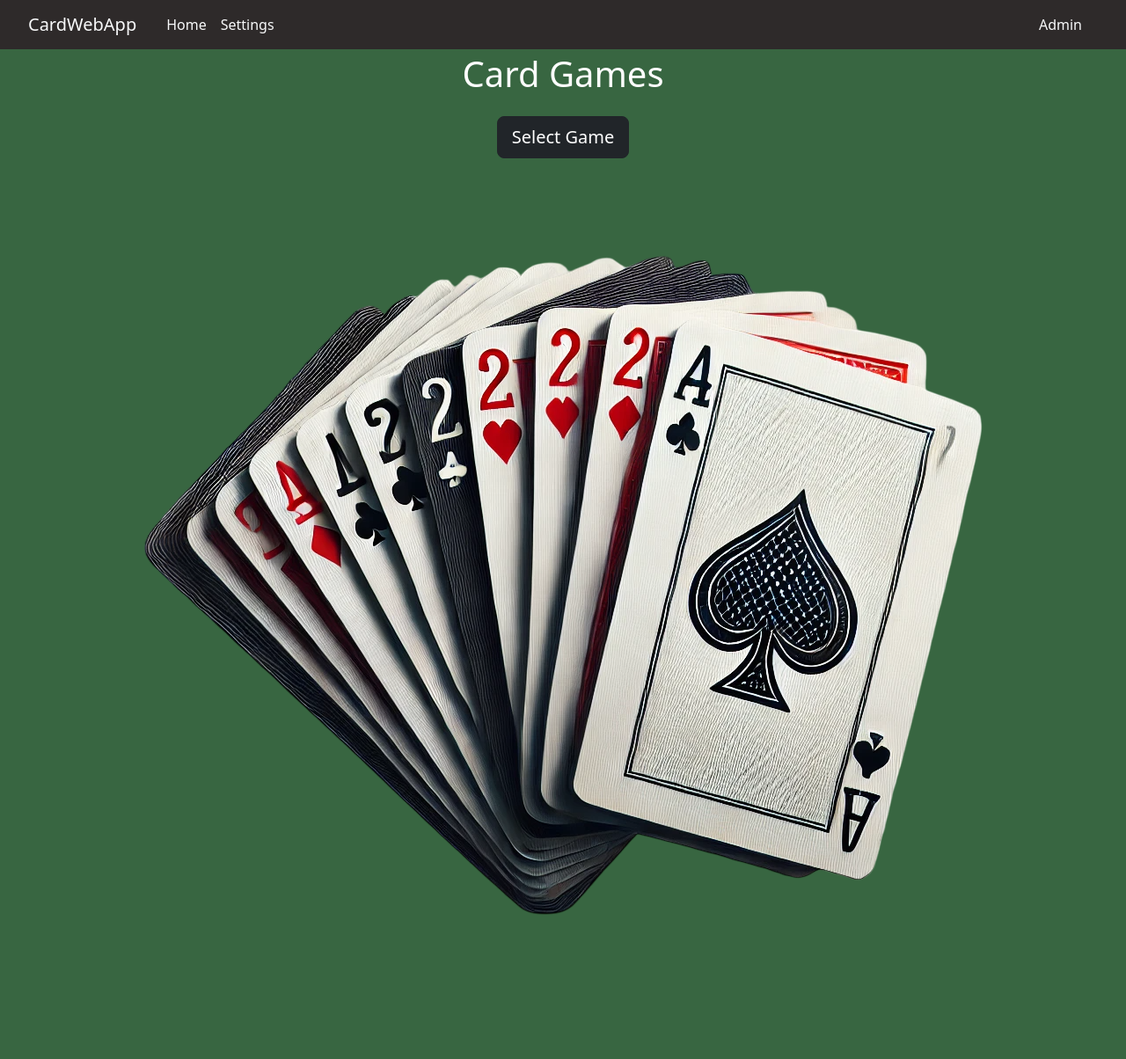
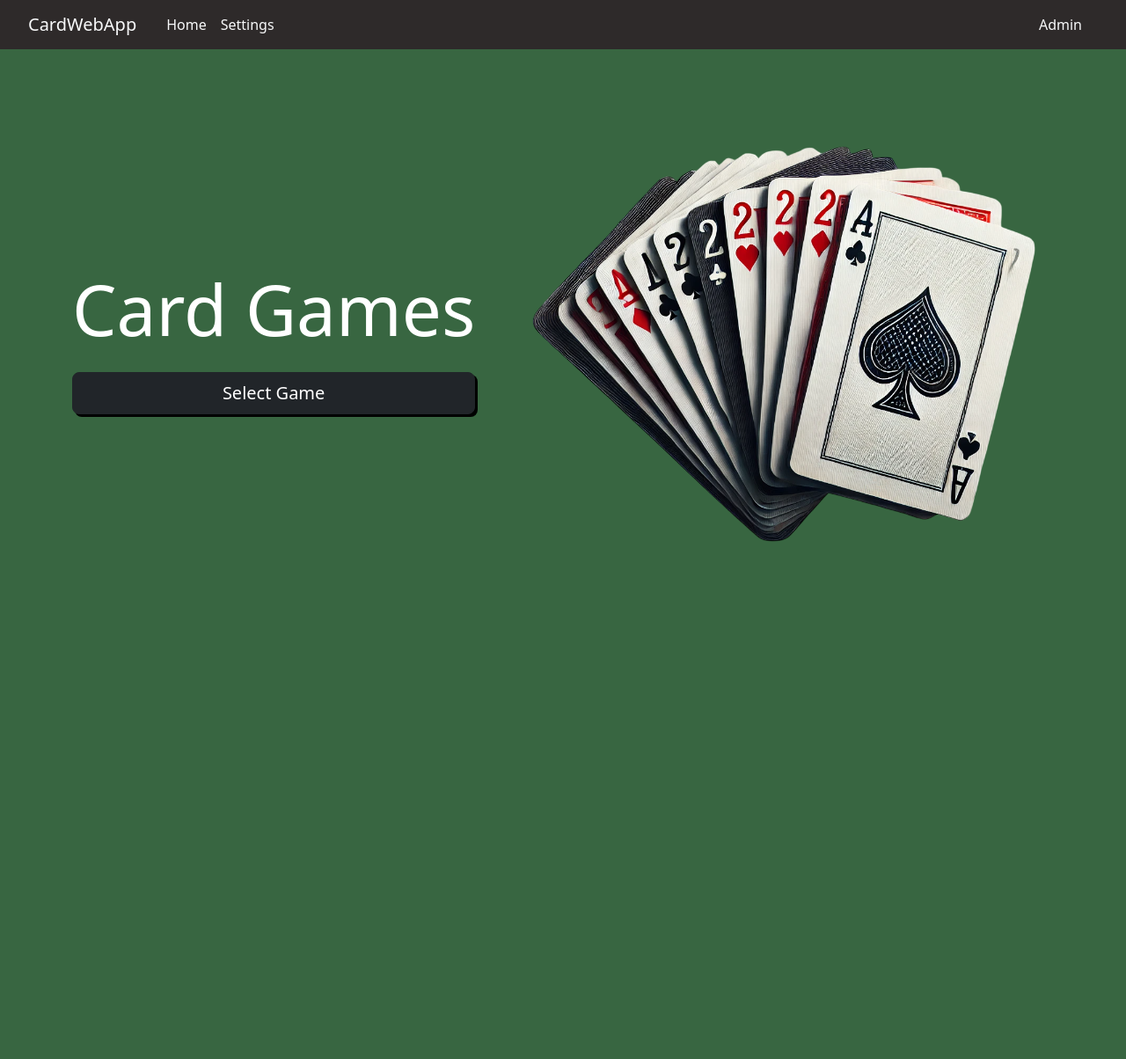
Before and after one commit to catrionaaa/webdev, a Flask app: page / in a window 1280 px wide. Shown: the whole page at 88% size. After the commit the page ends 616 px from the top, so only its background shows below. Run offline with Flask 3, Linux system fonts and the light colour scheme.

Commit message:
Added styling to home page

```diff
--- a/static/styles.css
+++ b/static/styles.css
@@ -9,12 +9,25 @@ p {
 h1 {
     color: white;
     margin-top: 60px;
+    font-size: 80px;
 }
 
 .container {
-    text-align: center;
+    display: flex;
+    justify-content: space-between;
+    align-items: center;
 }
 
+.home-img {
+    background-color: transparent;
+    width: 55%;
+    margin-top: 100px;
+}
+
+.select-game-btn {
+    width: 100%;
+    box-shadow: 3px 3px black;
+}
 
 /* Navbar CSS */
 
```
